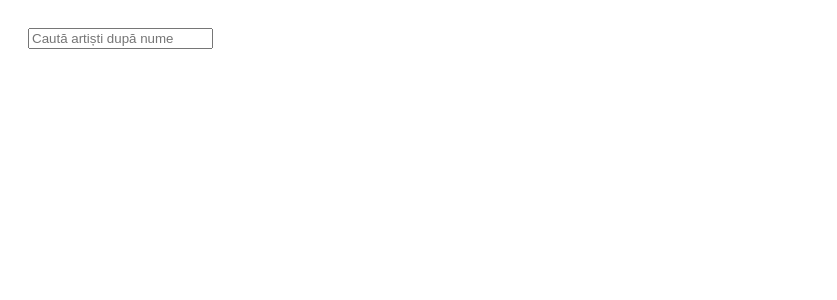
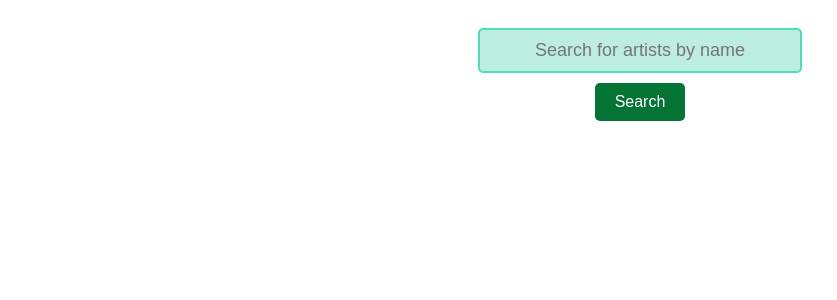
Before and after one commit to trestian-carmen-30127/MusicApp, an Angular app in the folder musicApp/: page / in a window 1280 px wide. Shown: the top 300 px of the page, without its empty margins (0-837 px from the left). Built offline with nearby package versions, Linux system fonts and the light colour scheme.

Commit message:
Search artist and display albums working

```diff
--- a/musicApp/src/app/album/album.component.html
+++ b/musicApp/src/app/album/album.component.html
@@ -8,5 +8,4 @@
             </div>
         </div>
     </div>
-
 </div>
--- a/musicApp/src/app/album/album.component.ts
+++ b/musicApp/src/app/album/album.component.ts
@@ -1,21 +1,28 @@
-import { Component } from '@angular/core';
+import { Component, OnInit } from '@angular/core';
 import { ActivatedRoute, ParamMap } from '@angular/router';
 import { DeezerApiService } from '../../deezer-api.service';
 import { DeezerAlbum } from '../../deezer-interfaces';
+import { FormControl, FormGroup, Validators } from '@angular/forms';
+import { Observable, map, of, switchMap } from 'rxjs';
 
 @Component({
   selector: 'app-album',
   templateUrl: './album.component.html',
   styleUrls: ['./album.component.css']
 })
-export class AlbumComponent {
+export class AlbumComponent implements OnInit {
+
+  public getAlbumForm = new FormGroup({
+    'albumName': new FormControl('', Validators.required)
+  }
+  )
 
   artistId: number = 0;
   albums: DeezerAlbum[] = [];
 
   constructor(private route: ActivatedRoute, private deezerApiService: DeezerApiService) { }
 
-  ngOnInit(): void {
+  public ngOnInit() {
     this.route.paramMap.subscribe((params: ParamMap) => {
       this.artistId = Number(params.get('id'));
       this.getArtistAlbums();
--- a/musicApp/src/app/artist/artist.component.css
+++ b/musicApp/src/app/artist/artist.component.css
@@ -1,39 +1,51 @@
 .artist-container {
     padding: 20px;
+    display: flex;
+    flex-direction: column;
+    align-items: center;
+    justify-content: center;
+
 }
 
 .search-container {
     margin-bottom: 20px;
+    display: flex;
+    flex-direction: column;
+    align-items: center;
 }
 
-.card-container {
+.search-container .search-form {
     display: flex;
-    flex-wrap: wrap;
+    flex-direction: column;
+    align-items: center;
 }
 
-.card {
-    width: 200px;
-    margin: 10px;
+.search-form input {
     padding: 10px;
-    border: 1px solid #ccc;
-    border-radius: 4px;
+    font-size: 18px;
+    border: 2px solid #4edeb8;
+    background-color: #bcede0;
+    border-radius: 5px;
+    outline: none;
+    width: 300px;
+    text-align: center;
+
+}
+
+
+.search-form button {
+    margin-top: 10px;
+    padding: 10px 20px;
+    font-size: 16px;
+    background-color: #047434;
+    color: white;
+    border: none;
+    border-radius: 5px;
     cursor: pointer;
+    outline: none;
     transition: background-color 0.2s ease;
 }
 
-.card:hover {
-    background-color: #f5f5f5;
+.search-form button:hover {
+    background-color: #2980b9;
 }
-
-img {
-    width: 100%;
-    height: auto;
-}
-
-.info {
-    margin-top: 10px;
-}
-
-p {
-    margin: 0;
-}
--- a/musicApp/src/app/artist/artist.component.html
+++ b/musicApp/src/app/artist/artist.component.html
@@ -1,18 +1,18 @@
 <div class="artist-container">
-  <form [formGroup]="searchArtistForm">
+  <form [formGroup]="searchArtistForm" class="search-form">
     <div class="search-container">
-      <input type="text" formControlName="artistName" placeholder="Caută artiști după nume">
+      <input type="text" formControlName="artistName" placeholder="Search for artists by name">
+      <button type="submit">Search</button>
     </div>
   </form>
-
 
   <div class="card-container">
     <div class="card" *ngFor="let artist of artists" (click)="routingService.goToAlbumList(artist.id)">
       <img [src]="artist.picture_medium" alt="Artist">
       <div class="info">
         <p>{{ artist.name }}</p>
-        <p>Număr albume: {{ artist.nb_album }}</p>
-        <p>Număr fani: {{ artist.nb_fan }}</p>
+        <p>Number of Albums: {{ artist.nb_album }}</p>
+        <p>Number of Fans: {{ artist.nb_fan }}</p>
       </div>
     </div>
   </div>
--- a/musicApp/src/app/track/track.component.html
+++ b/musicApp/src/app/track/track.component.html
@@ -1,4 +1,5 @@
 <div class="track-container">
+    <div *ngIf="track">
         <div class="track" *ngFor="let track of tracks">
             <p>{{ track.title }}</p>
             <audio controls>
@@ -7,3 +8,4 @@
             </audio>
         </div>
     </div>
+</div>
--- a/musicApp/src/app/track/track.component.ts
+++ b/musicApp/src/app/track/track.component.ts
@@ -10,21 +10,21 @@ import { DeezerTrack } from '../../deezer-interfaces';
   styleUrls: ['./track.component.css']
 })
 export class TrackComponent {
-  albumId: number;
+  albumId: number = 0;
   tracks: DeezerTrack[] = [];
 
   constructor(private route: ActivatedRoute, private deezerApiService: DeezerApiService) { }
 
   ngOnInit(): void {
     this.route.paramMap.subscribe((params: ParamMap) => {
-      this.albumId = Number(params.get('albumId'));
+      this.albumId = Number(params.get('id'));
       this.getAlbumTracks();
     });
   }
 
   getAlbumTracks(): void {
     this.deezerApiService.getTracks(this.albumId).subscribe(
-      (response) => { this.tracks = response; },
+      (response) => { this.tracks = response.tracks.data; },
       (error) => { console.error('Error fetching tracks:', error); }
     );
   }
--- a/musicApp/src/deezer-api.service.ts
+++ b/musicApp/src/deezer-api.service.ts
@@ -35,6 +35,6 @@ export class DeezerApiService {
 
   getTracks(albumId: number): Observable<any> {
     const url = `${this.deezerApiUrl}/album/${albumId}/tracks`;
-    return this.http.get<any>(url).pipe(map(response => response.data));
+    return this.http.get<any>(url, { headers: this.httpHeaders }).pipe(map(response => response.data));
   }
 }
```
Lines whose indentation alone changed are shown as unchanged.
